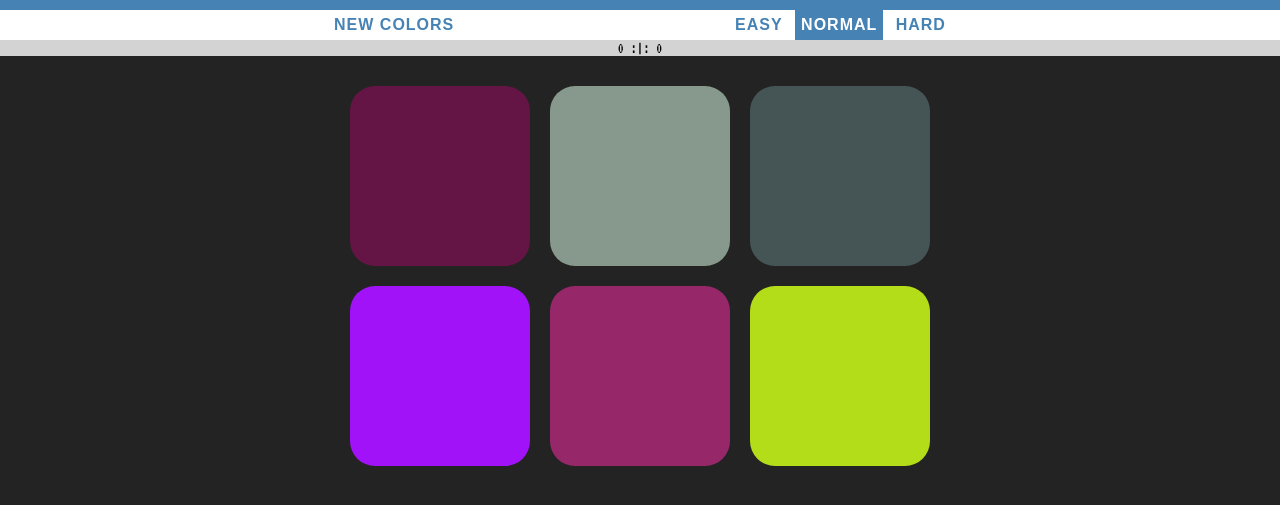
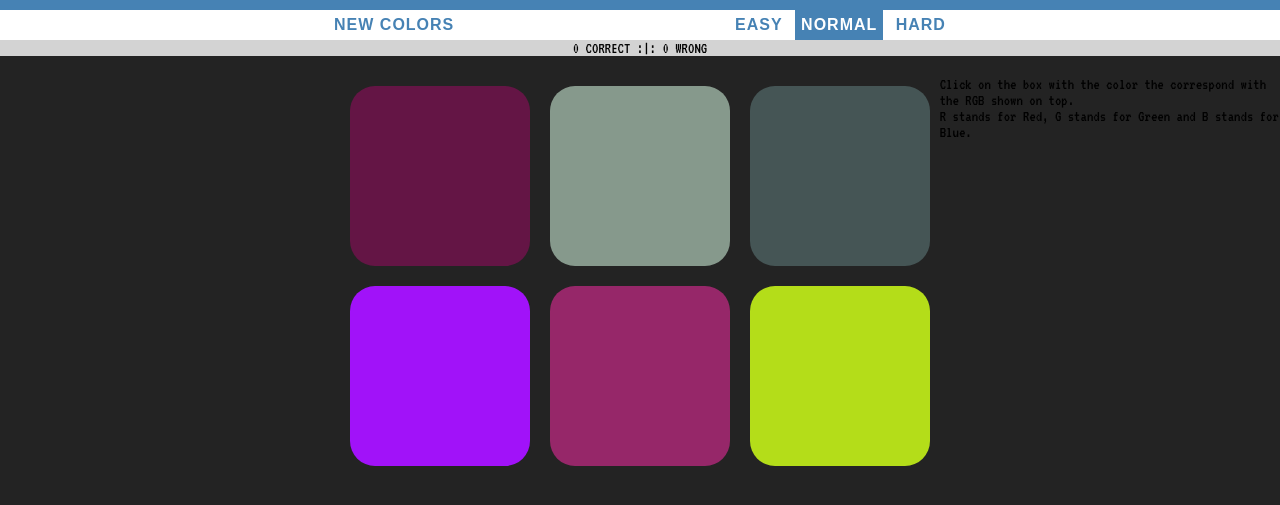
Before and after one commit to lycanknt/lycanknt.github.io, a plain HTML site: page colorGame.html in a window 1280 px wide. Shown: the part 151-656 px from the top of the page. Drawn offline with Linux system fonts and the light colour scheme.

Commit message:
Update colorGame.html

```diff
--- a/colorGame.html
+++ b/colorGame.html
@@ -18,7 +18,7 @@
     <button class="mode">Hard</button>
     </div>
     <div id="scoreBoard">
-<span id="scoreCorrect">0</span> :|: <span id="scoreWrong">0</span>
+<span id="scoreCorrect">0</span> Correct :|: <span id="scoreWrong">0</span> Wrong
     </div>
 	<div id="container">
 		<div class="square"></div>
@@ -31,7 +31,10 @@
 		<div class="square"></div>
 		<div class="square"></div>
 	</div>
-
+	<div id="footer">
+	Click on the box with the color the correspond with the RGB shown on top.<br>
+    R stands for Red, G stands for Green and B stands for Blue.
+	</div>
 <script type="text/javascript" src="colorGame.js"></script>
 </body>
 </html>
```
